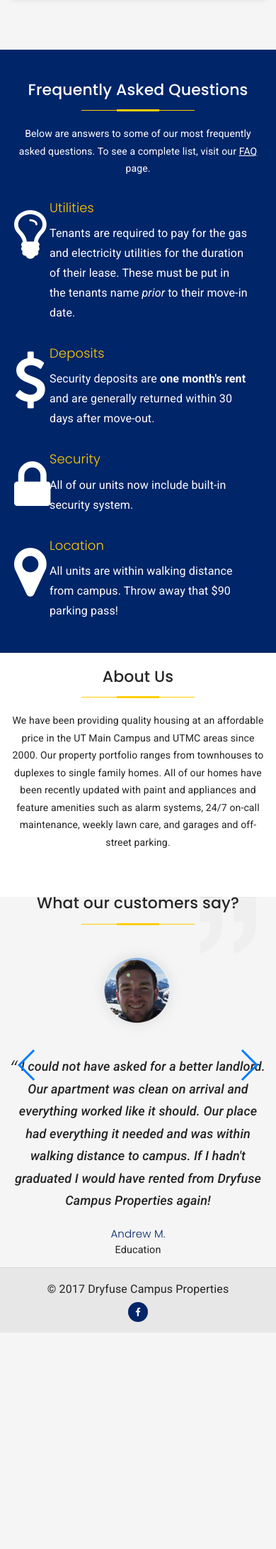
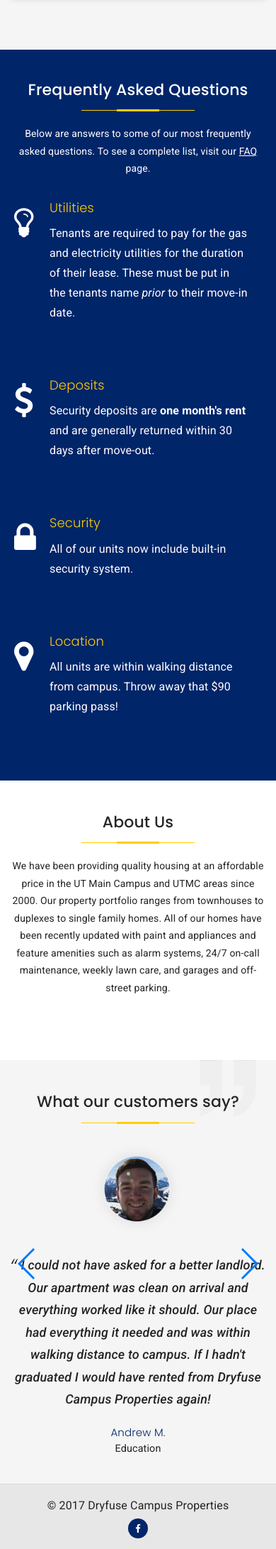
Before and after one commit to dryprop/dryprop.github.io, a Jekyll site: the page built from index.html, in a window 390 px wide. Shown: the part 1517-3700 px from the top of the page at 71% size. Built offline with Jekyll 4.4.1, drawn with Linux system fonts in a browser that asks for light colours; before the commit the page ends 3395 px from its top, so only the background shows below that.

Commit message:
fix mobile spacing

```diff
--- a/assets/css/responsive.css
+++ b/assets/css/responsive.css
@@ -368,9 +368,9 @@
 
     .pri-pad{ padding: 50px 0;}
     .pri-pad-b { padding-bottom: 50px;}
-    .sec-pad { padding: 25px 0;}
+    .sec-pad { padding: 50px 0;}
     .sec-pad-b,
-    .contact-block .top.pri-pad-b { padding-bottom: 25px; }
+    .contact-block .top.pri-pad-b { padding-bottom: 50px; }
 
     .pb-0,
     .near-by-property.wrap2{ padding-bottom: 0px; }
@@ -740,3 +740,13 @@
 
 
 @media (max-width: 330px) {}
+
+@media screen and (max-width: 400px){
+    .service-list li {
+        margin-bottom: 75px;
+    }
+
+    li>span.icon>i {
+        font-size: 3em;
+    }
+}
--- a/index.html
+++ b/index.html
@@ -144,7 +144,7 @@ exclude:
         </section>
         <!--agent-->
       {% if site.data.testimonials.person %}
-        <section class="testimonial sec-pad-b">
+        <section class="testimonial sec-pad-b sec-pad-t">
             <div class="container">
                 <div class="row">
                     <div class="col-md-12 col-sm-12">
--- a/style.css
+++ b/style.css
@@ -1841,6 +1841,10 @@ p:last-of-type,
     padding-bottom: 50px;
 }
 
+.sec-pad-t {
+    padding-top: 50px;
+}
+
 .p-0 {
     padding: 0;
 }
@@ -2390,7 +2394,6 @@ main {
     top: 10px;
     max-width: 60px;
 }
-
 
 /*-------------- Near by property ------------*/
 
@@ -4344,11 +4347,3 @@ ul.gallery-full img {
 .translate-up {
     transform: translateY(-50px);
 }
-
-.fb-bg {
-    background: #002569; /* Old browsers */
-background: -moz-linear-gradient(45deg, #002569 0%, #ffce00 87%, #ffce00 100%); /* FF3.6-15 */
-background: -webkit-linear-gradient(45deg, #002569 0%,#ffce00 87%,#ffce00 100%); /* Chrome10-25,Safari5.1-6 */
-background: linear-gradient(45deg, #002569 0%,#ffce00 87%,#ffce00 100%); /* W3C, IE10+, FF16+, Chrome26+, Opera12+, Safari7+ */
-filter: progid:DXImageTransform.Microsoft.gradient( startColorstr='#002569', endColorstr='#ffce00',GradientType=1 ); /* IE6-9 fallback on horizontal gradient */
-}
```
